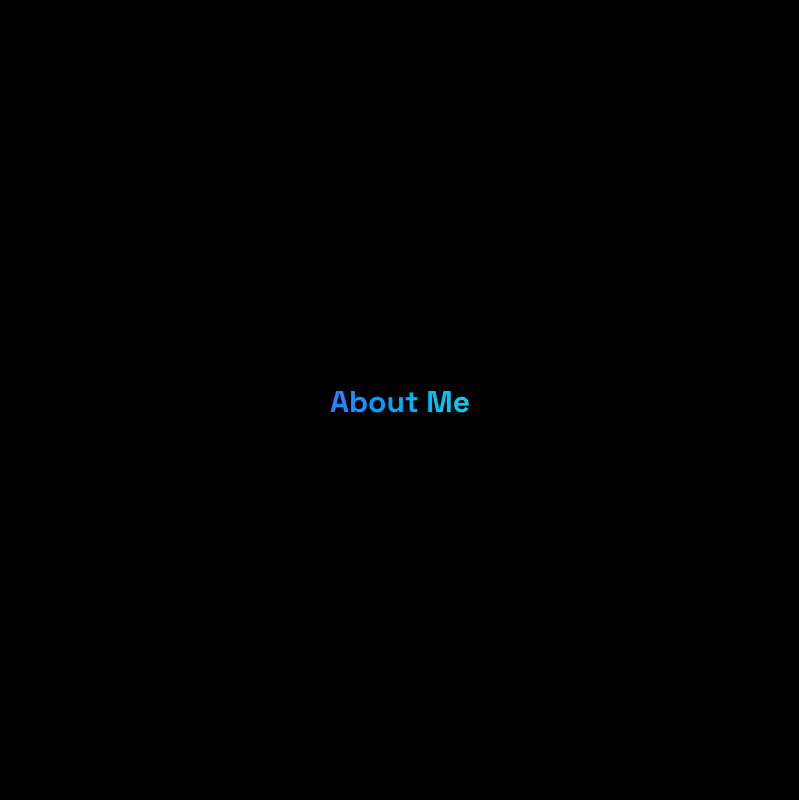
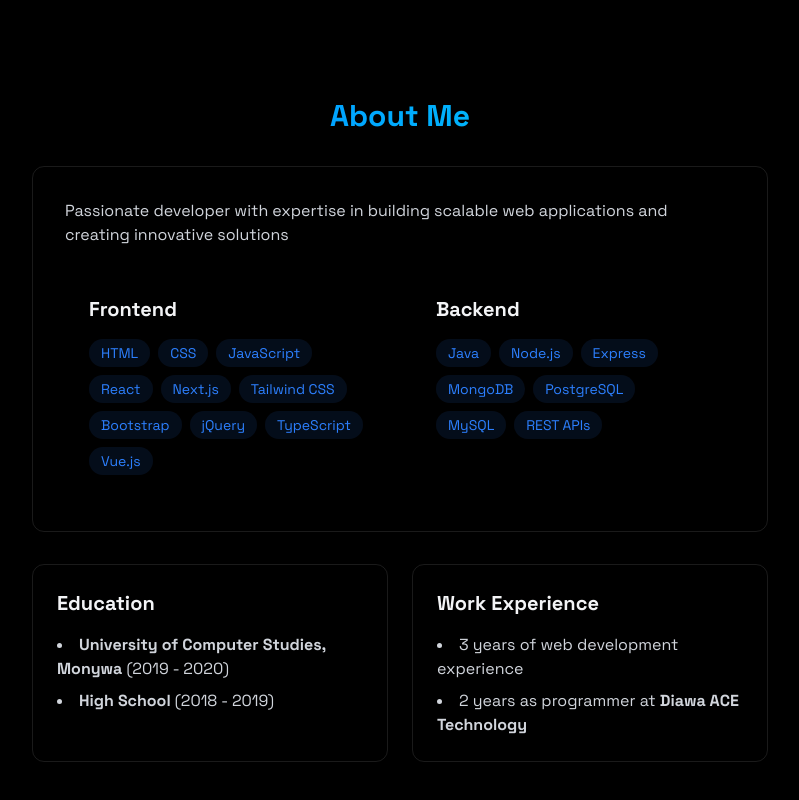
Before and after one commit to MMinHein/portfolio, a React (Vite) app: page / in a window 1280 px wide. Shown: the part 782-1582 px from the top of the page, without its empty margins (240-1039 px from the left). Built offline with nearby package versions, Linux system fonts and the light colour scheme.

Commit message:
new codes to Aboutjsx

```diff
--- a/src/components/sections/About.jsx
+++ b/src/components/sections/About.jsx
@@ -1,4 +1,26 @@
 export const About = () => {
+  const frontendSkills = [
+    "HTML",
+    "CSS",
+    "JavaScript",
+    "React",
+    "Next.js",
+    "Tailwind CSS",
+    "Bootstrap",
+    "jQuery",
+    "TypeScript",
+    "Vue.js",
+  ];
+
+  const backendSkills = [
+    "Java",
+    "Node.js",
+    "Express",
+    "MongoDB",
+    "PostgreSQL",
+    "MySQL",
+    "REST APIs",
+  ];
   return (
     <section
       id="about"
@@ -8,6 +30,64 @@ export const About = () => {
         <h2 className="text-3xl font-bold mb-8 bg-gradient-to-r from-blue-500 to-cyan-400 bg-clip-text text-transparent text-center">
           About Me
         </h2>
+        <div className="rounded-xl p-8 border-white/10 border hover:-translate-y-1 transition-all">
+          <p className="text-gray-300 mb-6 ">
+            Passionate developer with expertise in building scalable web
+            applications and creating innovative solutions
+          </p>
+          <div className="grid grid-cols-1 md:grid-cols-2 gap-6">
+            <div className="rounded-xl p-6 hover:-translate-y-1 transition-alll">
+              <h3 className="text-xl font-bold mb-4"> Frontend</h3>
+              <div className="flex flex-wrap gap-2">
+                {frontendSkills.map((tech, key) => (
+                  <span
+                    key={key}
+                    className="bg-blue-500/10 text-blue-500 py-1 px-3 rounded-full text-sm hover:bg-blue-500/20 hover:shadow-[0_2px_8px_rgba(59, 130, 2246, 0.2)] transition"
+                  >
+                    {tech}
+                  </span>
+                ))}
+              </div>
+            </div>
+            <div className="rounded-xl p-6 hover:-translate-y-1 transition-alll">
+              <h3 className="text-xl font-bold mb-4"> Backend</h3>
+              <div className="flex flex-wrap gap-2">
+                {backendSkills.map((tech, key) => (
+                  <span
+                    key={key}
+                    className="bg-blue-500/10 text-blue-500 py-1 px-3 rounded-full text-sm hover:bg-blue-500/20 hover:shadow-[0_2px_8px_rgba(59, 130, 2246, 0.2)] transition"
+                  >
+                    {tech}
+                  </span>
+                ))}
+              </div>
+            </div>
+          </div>
+        </div>
+
+        <div className="grid grid-cols-1 md:grid-cols-2 gap-6 mt-8">
+          <div className="p-6 rounded-xl border border-white/10 hover:-translate-y-1 transition-all">
+            <h3 className="text-xl font-bold mb-4">Education</h3>
+            <ul className="list-disc list-inside text-gray-300 space-y-2">
+              <li>
+                <strong>University of Computer Studies, Monywa</strong> (2019 -
+                2020)
+              </li>
+              <li>
+                <strong>High School</strong> (2018 - 2019)
+              </li>
+            </ul>
+          </div>
+          <div className="p-6 rounded-xl border border-white/10 hover:-translate-y-1 transition-all">
+            <h3 className="text-xl font-bold mb-4">Work Experience</h3>
+            <ul className="list-disc list-inside text-gray-300 space-y-2">
+              <li> 3 years of web development experience </li>
+              <li>
+                2 years as programmer at <strong>Diawa ACE Technology</strong>
+              </li>
+            </ul>
+          </div>
+        </div>
       </div>
     </section>
   );
```
